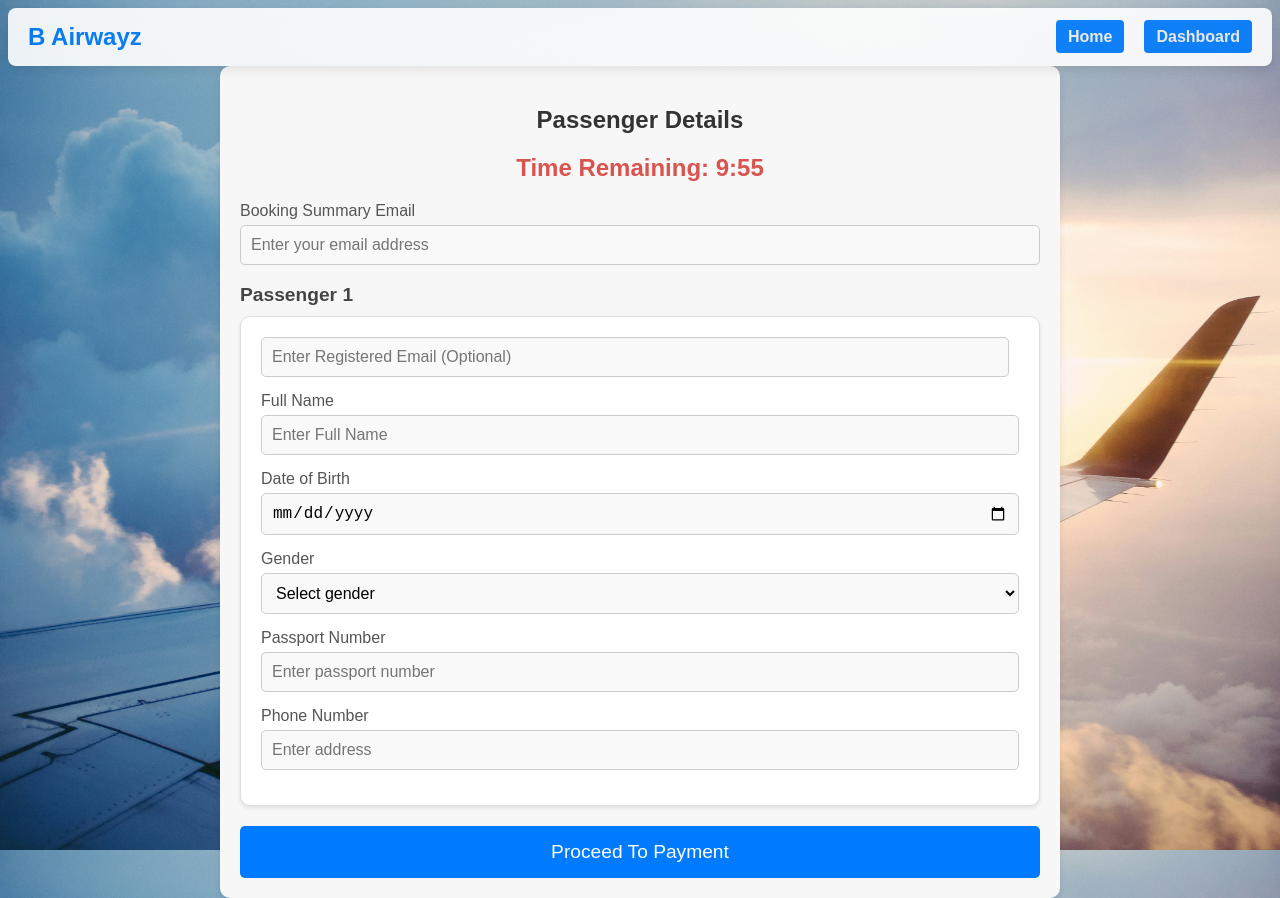
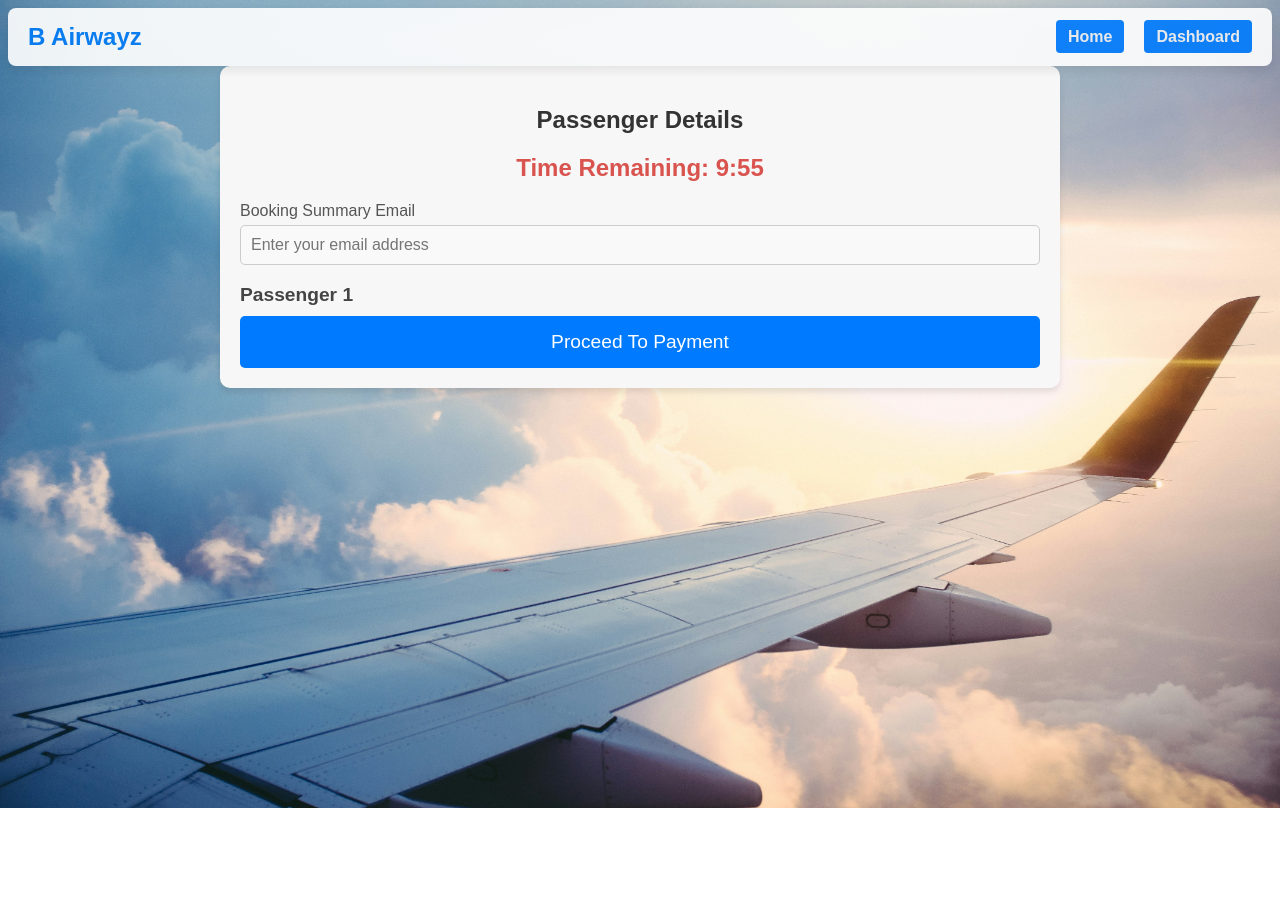
Before and after one commit to Shaveen12/Airline_frontend, an Angular app: page /passenger-details in a window 1280 px wide. After the commit the page ends 808 px from the top, so only its background shows below. Built offline with nearby package versions, Linux system fonts and the light colour scheme.

Commit message:
Email field is hidden if user is not logged

```diff
--- a/src/app/Components/passenger-details/passenger-details.component.html
+++ b/src/app/Components/passenger-details/passenger-details.component.html
@@ -17,7 +17,7 @@
       <div formArrayName="passengers" *ngFor="let passenger of passengers.controls; let i = index">
         <h3>Passenger {{ i + 1 }}</h3>
 
-        <div [formGroupName]="i" class="passenger-form">
+        <div [formGroupName]="i" class="passenger-form" *ngIf="isUserLoggedIn()">
           <div class="form-group user-id-group">
             <!-- <label for="user_id_{{ i }}">User ID (optional)</label> -->
             <input id="user_id_{{ i }}" formControlName="email_reg" type="text" placeholder="Enter Registered Email (Optional)">
```
